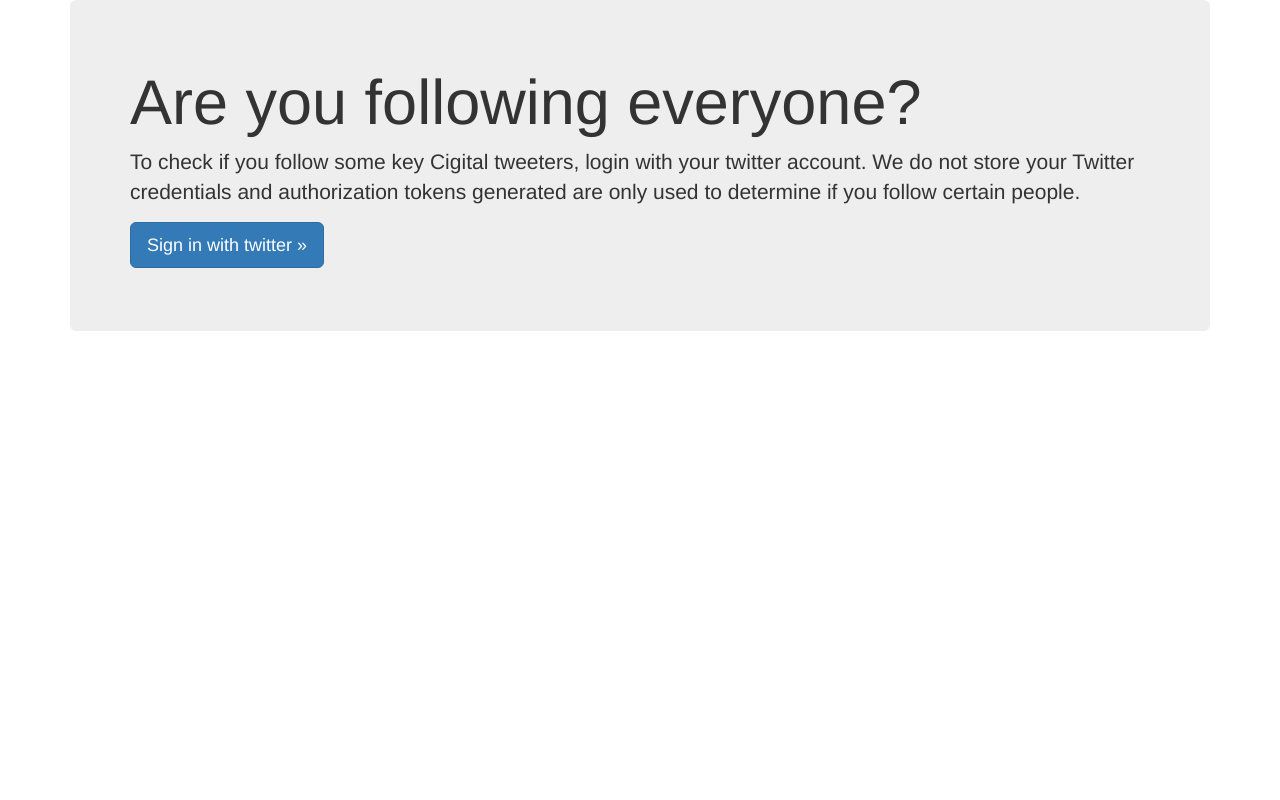
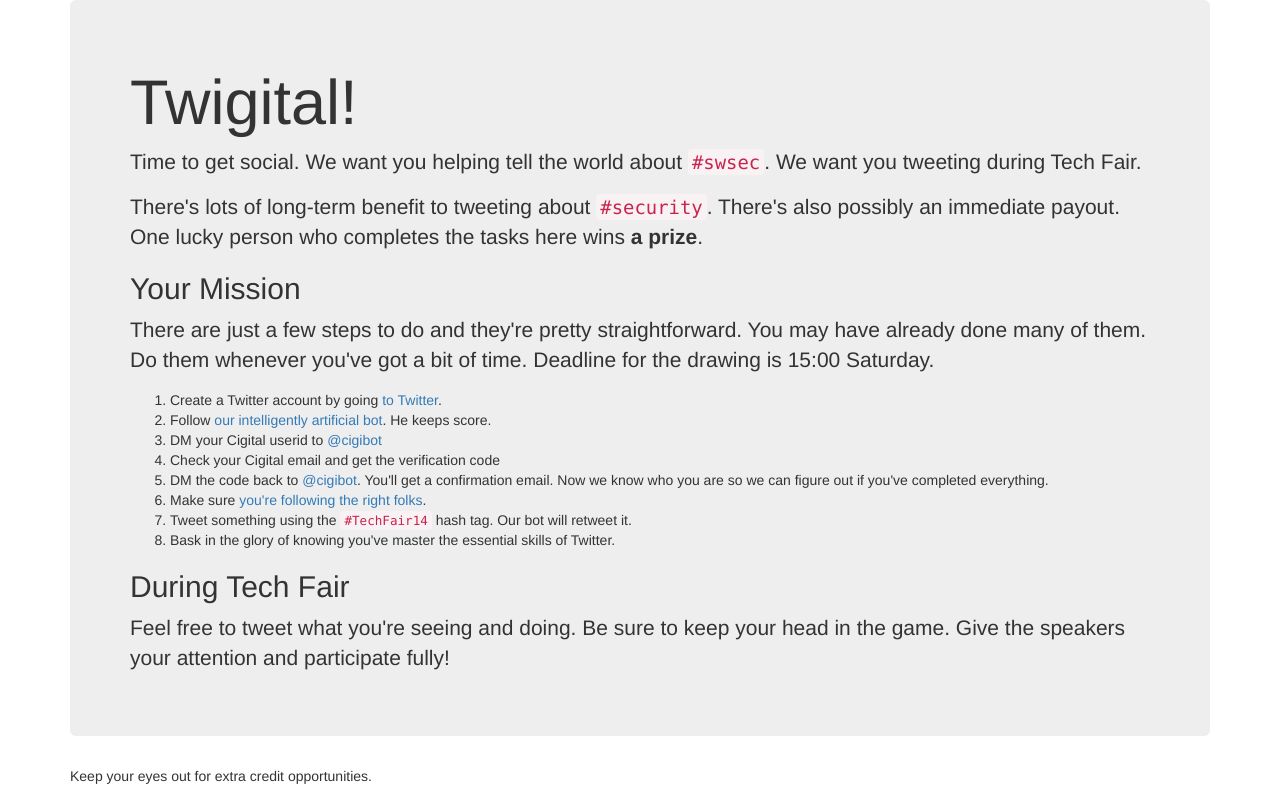
Before and after one commit to DroppedSyn/ferret, a Flask app: page / in a window 1280 px wide. Run offline with Flask 2, Linux system fonts and the light colour scheme; parts of the project's set-up code (start-up, migrations or seed data) failed here and were passed over; some libraries are stand-ins or nearby versions.

Commit message:
Added a new index page and moved the "check me out" functionality to login.html.

```diff
--- a/web/web/templates/index.html
+++ b/web/web/templates/index.html
@@ -1,7 +1,7 @@
 {% extends "bootstrap/base.html" %}
 {% import "bootstrap/fixes.html" as fixes %}
 {% block head %}
-<title>Paco</title>
+<title>Twigital</title>
 {{super()}}
 {{fixes.ie8()}}
 {% endblock %}
@@ -11,30 +11,34 @@
 {% block content %}
 <div class="container theme-showcase" role="main">
     <div class ="jumbotron">
-    <h1>I am Paco</h1>
-        <p> To check if you follow some key Cigital tweeters, login with your twitter account. We do not store your
-         Twitter credentials and authorization tokens generated are only used to determine if you follow certain people.</p>
-        {% if not follows %}
-        <p><a href="{{ url_for('login') }}" class="btn btn-primary btn-lg" role="button">Sign in with twitter &raquo;</a></p>
-        {% endif %}
+	<h1>Twigital!</h1>
+        <p>Time to get social. We want you helping tell the world about <code>#swsec</code>. We want you tweeting during Tech Fair.</p>
+<p>There's lots of long-term benefit to tweeting about <code>#security</code>.
+There's also possibly an immediate payout. One lucky person who completes the
+tasks here wins <b>a prize</b>.</p>
+<h2>Your Mission</h2>
+<p>There are just a few steps to do and they're pretty straightforward. You may have already done many of them.
+Do them whenever you've got a bit of time. Deadline for the drawing is 15:00
+Saturday.</p>
+<ol>
+<li>Create a Twitter account by going <a target="_new"
+href="https://twitter.com/signup">to Twitter</a>.</li>
+<li>Follow <a target="_new" href="https://twitter.com/cigibot">our intelligently
+artificial bot</a>. He keeps score.</li>
+<li>DM your Cigital userid to <a href="https://twitter.com/cigibot">@cigibot</a></li>
+<li>Check your Cigital email and get the verification code</li>
+<li>DM the code back to <a href="https://twitter.com/cigibot">@cigibot</a>. You'll get a confirmation email. Now we know
+who you are so we can figure out if you've completed everything.</li>
+<li>Make sure <a href="/checkme/">you're following the right folks</a>.</li>
+<li>Tweet something using the <code>#TechFair14</code> hash tag. Our bot will
+retweet it.</li>
+<li>Bask in the glory of knowing you've master the essential skills of Twitter.</li>
+</ol>
+<h2>During Tech Fair</h2>
+<p>Feel free to tweet what you're seeing and doing. Be sure to keep
+your head in the game. Give the speakers your attention and participate
+fully!</p>
     </div>
-{% for message in get_flashed_messages() %}
-<div class="alert alert-danger alert-dismissable">
-{{ message }}
-<button type="button" class="close" data-dismiss="alert" aria-hidden="true">&times;</button>
-</div>
-{% endfor %}
-{% if follows %}
-        {% for key, value in follows.iteritems() %}
-           {% if value == True %}
-           <h3>You're already following {{key[0] | e }} </h3>
-           {% else %}
-           <h3> {{key[0] | e}} <a href="https://twitter.com/{{ key[1] | e }}" class="twitter-follow-button" data-show-count="false" data-size="large">Follow @{{ key[1] | e }}</a>
-                   <script>!function(d,s,id){var js,fjs=d.getElementsByTagName(s)[0],p=/^http:/.test(d.location)?'http':'https';if(!d.getElementById(id)){js=d.createElement(s);js.id=id;js.src=p+'://platform.twitter.com/widgets.js';fjs.parentNode.insertBefore(js,fjs);}}(document, 'script', 'twitter-wjs');</script> </h3>
-           <!-- <h3>You should follow {{key[0] | e }} <a href="https://twitter.com/{{ key[1] | e }}" class="btn btn-primary btn-lg" role="button">@{{ key[1] | e }}</a> </h3> -->
-           {% endif %}
-        {% endfor %}
-{% else %}
-{% endif %}
+<p>Keep your eyes out for extra credit opportunities.</p>
 </div>
 {% endblock %}
--- a/web/web/templates/login.html
+++ b/web/web/templates/login.html
@@ -1,6 +1,7 @@
 {% extends "bootstrap/base.html" %}
 {% import "bootstrap/fixes.html" as fixes %}
 {% block head %}
+<title> Check me out!</title>
 {{super()}}
 {{fixes.ie8()}}
 {% endblock %}
@@ -8,7 +9,6 @@
 {{super()}}
 {% endblock %}
 {% block content %}
-<title> Check me out!</title>
 <div class="container theme-showcase" role="main">
     <div class ="jumbotron">
     <h1>Are you following everyone?</h1>
--- a/web/web/views.py
+++ b/web/web/views.py
@@ -19,10 +19,13 @@
     base_url='https://api.twitter.com/1.1/')
 
 # views
+@app.route('/checkme/')
+def checkme():
+    return render_template('login.html')
+
 @app.route('/')
 def index():
-    return render_template('login.html')
-
+    return render_template('index.html')
 
 @app.route('/twitter/login')
 def login():
```
